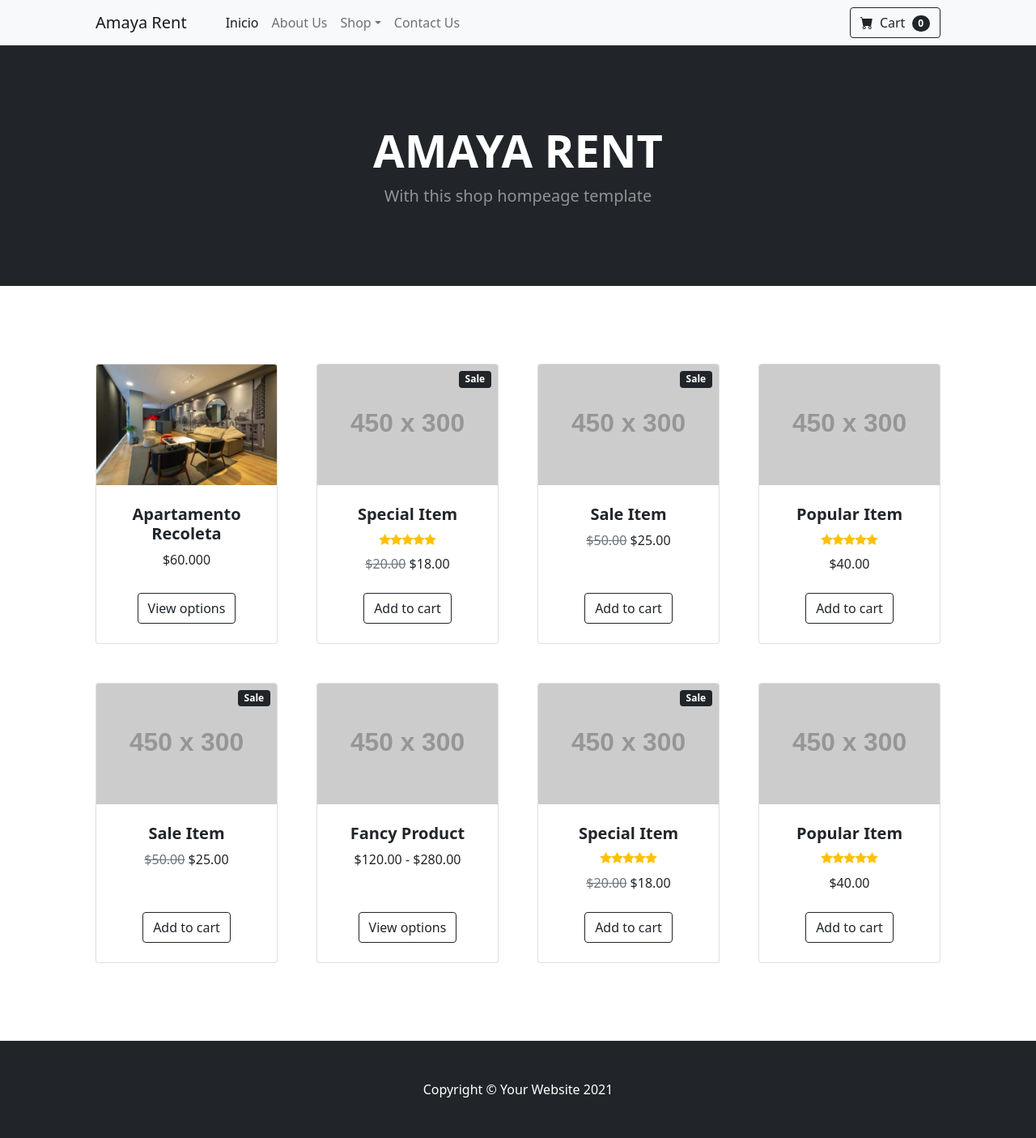
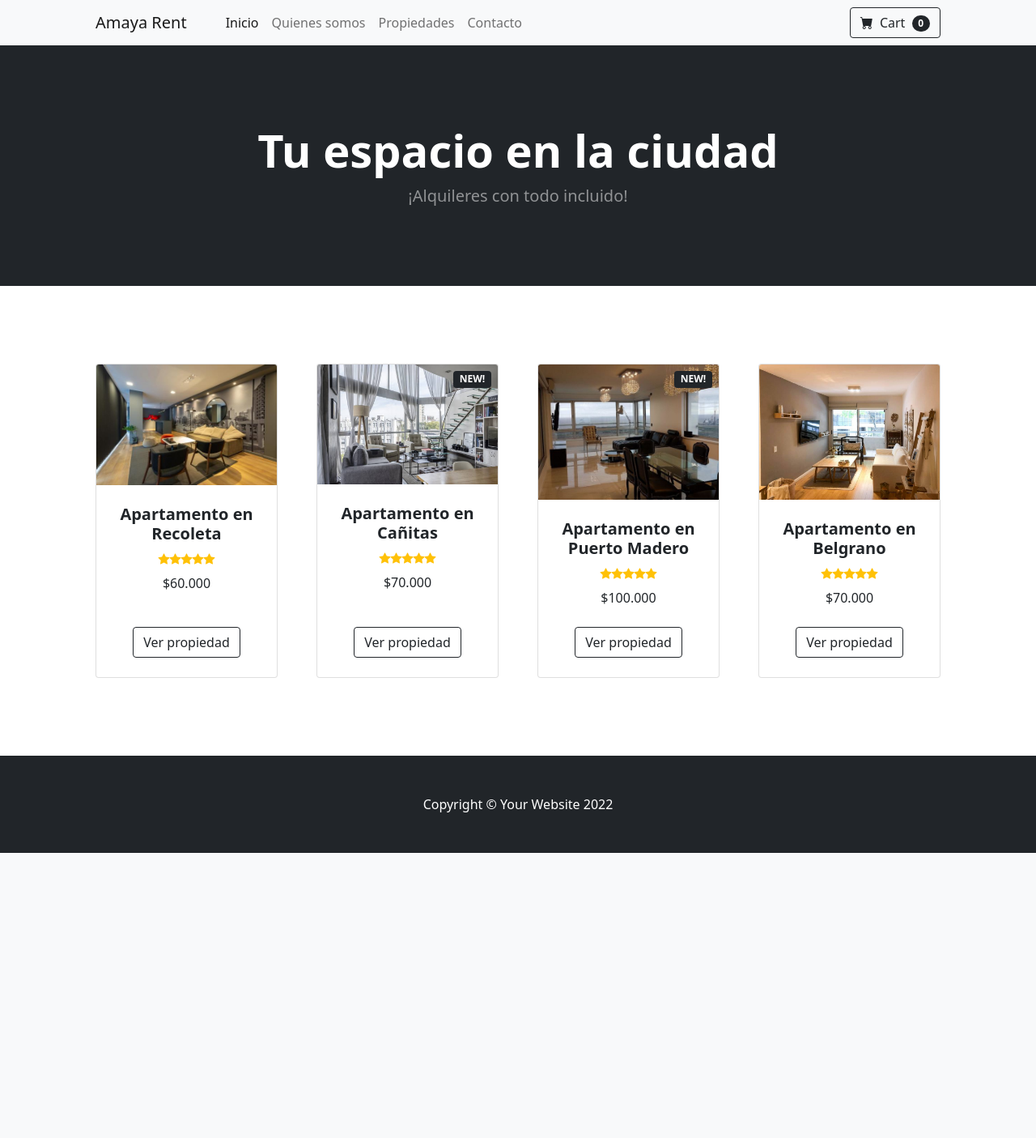
Before and after one commit to HectorAmaya89/AmayaRentRepository, a Django app: page /AmayaRent/ in a window 1280 px wide. Shown: the whole page at 81% size. After the commit the page ends 1053 px from the top, so only its background shows below. Run offline with Django 4.2, Linux system fonts and the light colour scheme; grey boxes labelled with a size stand in for pictures from a placeholder-image service; some libraries are stand-ins or nearby versions.

Commit message:
Mejorando

```diff
--- a/AmayaRentProject/AmayaRent/templates/AmayaRent/inicio.html
+++ b/AmayaRentProject/AmayaRent/templates/AmayaRent/inicio.html
@@ -8,7 +8,7 @@
         <meta name="viewport" content="width=device-width, initial-scale=1, shrink-to-fit=no" />
         <meta name="description" content="" />
         <meta name="author" content="" />
-        <title>Shop Homepage - Start Bootstrap Template</title>
+        <title>AmayaRent - Alquileres Temporales</title>
         <!-- Favicon-->
         <link rel="icon" type="image/x-icon" href="assets/favicon.ico" />
         <!-- Bootstrap icons-->
@@ -20,21 +20,15 @@
         <!-- Navigation-->
         <nav class="navbar navbar-expand-lg navbar-light bg-light">
             <div class="container px-4 px-lg-5">
-                <a class="navbar-brand" href="#!">Amaya Rent</a>
+                <a class="navbar-brand" href="{% url 'inicio' %}">Amaya Rent</a>
                 <button class="navbar-toggler" type="button" data-bs-toggle="collapse" data-bs-target="#navbarSupportedContent" aria-controls="navbarSupportedContent" aria-expanded="false" aria-label="Toggle navigation"><span class="navbar-toggler-icon"></span></button>
                 <div class="collapse navbar-collapse" id="navbarSupportedContent">
                     <ul class="navbar-nav me-auto mb-2 mb-lg-0 ms-lg-4">
                         <li class="nav-item"><a class="nav-link active" aria-current="page" href="{% url 'inicio' %}">Inicio</a></li>
-                        <li class="nav-item"><a class="nav-link" href="{% url 'aboutus' %}">About Us</a></li>
+                        <li class="nav-item"><a class="nav-link" href="{% url 'quienes_somos' %}">Quienes somos</a></li>
                         <li class="nav-item dropdown">
-                            <a class="nav-link dropdown-toggle" id="navbarDropdown" href="{% url 'shop' %}" role="button" data-bs-toggle="dropdown" aria-expanded="false">Shop</a>
-                            <ul class="dropdown-menu" aria-labelledby="navbarDropdown">
-                                <li><a class="dropdown-item" href="{% url 'shop' %}">All Products</a></li>
-                                <li><hr class="dropdown-divider" /></li>
-                                <li><a class="dropdown-item" href="#!">Popular Items</a></li>
-                                <li><a class="dropdown-item" href="#!">New Arrivals</a></li>
-                            </ul>
-                        <li class="nav-item"><a class="nav-link" href="{% url 'contactus' %}">Contact Us</a></li>
+                        <li class="nav-item"><a class="nav-link" href="{% url 'propiedades' %}">Propiedades</a></li>
+                        <li class="nav-item"><a class="nav-link" href="{% url 'contacto' %}">Contacto</a></li>
                         </li>
                     </ul>
                     <form class="d-flex">
@@ -51,8 +45,8 @@
         <header class="bg-dark py-5">
             <div class="container px-4 px-lg-5 my-5">
                 <div class="text-center text-white">
-                    <h1 class="display-4 fw-bolder">AMAYA RENT</h1>
-                    <p class="lead fw-normal text-white-50 mb-0">With this shop hompeage template</p>
+                    <h1 class="display-4 fw-bolder">Tu espacio en la ciudad</h1>
+                    <p class="lead fw-normal text-white-50 mb-0">¡Alquileres con todo incluido!</p>
                 </div>
             </div>
         </header>
@@ -68,28 +62,7 @@
                             <div class="card-body p-4">
                                 <div class="text-center">
                                     <!-- Product name-->
-                                    <h5 class="fw-bolder">Apartamento Recoleta</h5>
-                                    <!-- Product price-->
-                                    $60.000
-                                </div>
-                            </div>
-                            <!-- Product actions-->
-                            <div class="card-footer p-4 pt-0 border-top-0 bg-transparent">
-                                <div class="text-center"><a class="btn btn-outline-dark mt-auto" href="#">View options</a></div>
-                            </div>
-                        </div>
-                    </div>
-                    <div class="col mb-5">
-                        <div class="card h-100">
-                            <!-- Sale badge-->
-                            <div class="badge bg-dark text-white position-absolute" style="top: 0.5rem; right: 0.5rem">Sale</div>
-                            <!-- Product image-->
-                            <img class="card-img-top" src="https://dummyimage.com/450x300/dee2e6/6c757d.jpg" alt="..." />
-                            <!-- Product details-->
-                            <div class="card-body p-4">
-                                <div class="text-center">
-                                    <!-- Product name-->
-                                    <h5 class="fw-bolder">Special Item</h5>
+                                    <h5 class="fw-bolder">Apartamento en Recoleta</h5>
                                     <!-- Product reviews-->
                                     <div class="d-flex justify-content-center small text-warning mb-2">
                                         <div class="bi-star-fill"></div>
@@ -99,47 +72,26 @@
                                         <div class="bi-star-fill"></div>
                                     </div>
                                     <!-- Product price-->
-                                    <span class="text-muted text-decoration-line-through">$20.00</span>
-                                    $18.00
+                                    $60.000
                                 </div>
                             </div>
                             <!-- Product actions-->
                             <div class="card-footer p-4 pt-0 border-top-0 bg-transparent">
-                                <div class="text-center"><a class="btn btn-outline-dark mt-auto" href="#">Add to cart</a></div>
+                                <div class="text-center"><a class="btn btn-outline-dark mt-auto" href="{% url 'propiedades' %}">Ver propiedad</a></div>
                             </div>
                         </div>
                     </div>
                     <div class="col mb-5">
                         <div class="card h-100">
                             <!-- Sale badge-->
-                            <div class="badge bg-dark text-white position-absolute" style="top: 0.5rem; right: 0.5rem">Sale</div>
+                            <div class="badge bg-dark text-white position-absolute" style="top: 0.5rem; right: 0.5rem">NEW!</div>
                             <!-- Product image-->
-                            <img class="card-img-top" src="https://dummyimage.com/450x300/dee2e6/6c757d.jpg" alt="..." />
+                            <img class="card-img-top" src="{% static 'AmayaRent\Images\Apto3.jpg' %}" alt="..." />
                             <!-- Product details-->
                             <div class="card-body p-4">
                                 <div class="text-center">
                                     <!-- Product name-->
-                                    <h5 class="fw-bolder">Sale Item</h5>
-                                    <!-- Product price-->
-                                    <span class="text-muted text-decoration-line-through">$50.00</span>
-                                    $25.00
-                                </div>
-                            </div>
-                            <!-- Product actions-->
-                            <div class="card-footer p-4 pt-0 border-top-0 bg-transparent">
-                                <div class="text-center"><a class="btn btn-outline-dark mt-auto" href="#">Add to cart</a></div>
-                            </div>
-                        </div>
-                    </div>
-                    <div class="col mb-5">
-                        <div class="card h-100">
-                            <!-- Product image-->
-                            <img class="card-img-top" src="https://dummyimage.com/450x300/dee2e6/6c757d.jpg" alt="..." />
-                            <!-- Product details-->
-                            <div class="card-body p-4">
-                                <div class="text-center">
-                                    <!-- Product name-->
-                                    <h5 class="fw-bolder">Popular Item</h5>
+                                    <h5 class="fw-bolder">Apartamento en Cañitas</h5>
                                     <!-- Product reviews-->
                                     <div class="d-flex justify-content-center small text-warning mb-2">
                                         <div class="bi-star-fill"></div>
@@ -149,67 +101,27 @@
                                         <div class="bi-star-fill"></div>
                                     </div>
                                     <!-- Product price-->
-                                    $40.00
+                                    <!-- <span class="text-muted text-decoration-line-through">$20.00</span> -->
+                                    $70.000
                                 </div>
                             </div>
                             <!-- Product actions-->
                             <div class="card-footer p-4 pt-0 border-top-0 bg-transparent">
-                                <div class="text-center"><a class="btn btn-outline-dark mt-auto" href="#">Add to cart</a></div>
+                                <div class="text-center"><a class="btn btn-outline-dark mt-auto" href="{% url 'propiedades' %}">Ver propiedad</a></div>
                             </div>
                         </div>
                     </div>
                     <div class="col mb-5">
                         <div class="card h-100">
                             <!-- Sale badge-->
-                            <div class="badge bg-dark text-white position-absolute" style="top: 0.5rem; right: 0.5rem">Sale</div>
+                            <div class="badge bg-dark text-white position-absolute" style="top: 0.5rem; right: 0.5rem">NEW!</div>
                             <!-- Product image-->
-                            <img class="card-img-top" src="https://dummyimage.com/450x300/dee2e6/6c757d.jpg" alt="..." />
+                            <img class="card-img-top" src="{% static 'AmayaRent\Images\Apto2.jpg' %}" alt="..." />
                             <!-- Product details-->
                             <div class="card-body p-4">
                                 <div class="text-center">
                                     <!-- Product name-->
-                                    <h5 class="fw-bolder">Sale Item</h5>
-                                    <!-- Product price-->
-                                    <span class="text-muted text-decoration-line-through">$50.00</span>
-                                    $25.00
-                                </div>
-                            </div>
-                            <!-- Product actions-->
-                            <div class="card-footer p-4 pt-0 border-top-0 bg-transparent">
-                                <div class="text-center"><a class="btn btn-outline-dark mt-auto" href="#">Add to cart</a></div>
-                            </div>
-                        </div>
-                    </div>
-                    <div class="col mb-5">
-                        <div class="card h-100">
-                            <!-- Product image-->
-                            <img class="card-img-top" src="https://dummyimage.com/450x300/dee2e6/6c757d.jpg" alt="..." />
-                            <!-- Product details-->
-                            <div class="card-body p-4">
-                                <div class="text-center">
-                                    <!-- Product name-->
-                                    <h5 class="fw-bolder">Fancy Product</h5>
-                                    <!-- Product price-->
-                                    $120.00 - $280.00
-                                </div>
-                            </div>
-                            <!-- Product actions-->
-                            <div class="card-footer p-4 pt-0 border-top-0 bg-transparent">
-                                <div class="text-center"><a class="btn btn-outline-dark mt-auto" href="#">View options</a></div>
-                            </div>
-                        </div>
-                    </div>
-                    <div class="col mb-5">
-                        <div class="card h-100">
-                            <!-- Sale badge-->
-                            <div class="badge bg-dark text-white position-absolute" style="top: 0.5rem; right: 0.5rem">Sale</div>
-                            <!-- Product image-->
-                            <img class="card-img-top" src="https://dummyimage.com/450x300/dee2e6/6c757d.jpg" alt="..." />
-                            <!-- Product details-->
-                            <div class="card-body p-4">
-                                <div class="text-center">
-                                    <!-- Product name-->
-                                    <h5 class="fw-bolder">Special Item</h5>
+                                    <h5 class="fw-bolder">Apartamento en Puerto Madero</h5>
                                     <!-- Product reviews-->
                                     <div class="d-flex justify-content-center small text-warning mb-2">
                                         <div class="bi-star-fill"></div>
@@ -219,25 +131,25 @@
                                         <div class="bi-star-fill"></div>
                                     </div>
                                     <!-- Product price-->
-                                    <span class="text-muted text-decoration-line-through">$20.00</span>
-                                    $18.00
+                                    <!-- <span class="text-muted text-decoration-line-through">$50.00</span> -->
+                                    $100.000
                                 </div>
                             </div>
                             <!-- Product actions-->
                             <div class="card-footer p-4 pt-0 border-top-0 bg-transparent">
-                                <div class="text-center"><a class="btn btn-outline-dark mt-auto" href="#">Add to cart</a></div>
+                                <div class="text-center"><a class="btn btn-outline-dark mt-auto" href="{% url 'propiedades' %}">Ver propiedad</a></div>
                             </div>
                         </div>
                     </div>
                     <div class="col mb-5">
                         <div class="card h-100">
                             <!-- Product image-->
-                            <img class="card-img-top" src="https://dummyimage.com/450x300/dee2e6/6c757d.jpg" alt="..." />
+                            <img class="card-img-top" src="{% static 'AmayaRent\Images\Apto4.jpg' %}" alt="..." />
                             <!-- Product details-->
                             <div class="card-body p-4">
                                 <div class="text-center">
                                     <!-- Product name-->
-                                    <h5 class="fw-bolder">Popular Item</h5>
+                                    <h5 class="fw-bolder">Apartamento en Belgrano</h5>
                                     <!-- Product reviews-->
                                     <div class="d-flex justify-content-center small text-warning mb-2">
                                         <div class="bi-star-fill"></div>
@@ -247,13 +159,19 @@
                                         <div class="bi-star-fill"></div>
                                     </div>
                                     <!-- Product price-->
-                                    $40.00
+                                    $70.000
                                 </div>
                             </div>
                             <!-- Product actions-->
                             <div class="card-footer p-4 pt-0 border-top-0 bg-transparent">
+                                <div class="text-center"><a class="btn btn-outline-dark mt-auto" href="{% url 'propiedades' %}">Ver propiedad</a></div>
+                            </div>
+                        </div>
+                    </div>
+                            <!-- Product actions
+                            <div class="card-footer p-4 pt-0 border-top-0 bg-transparent">
                                 <div class="text-center"><a class="btn btn-outline-dark mt-auto" href="#">Add to cart</a></div>
-                            </div>
+                            </div> -->
                         </div>
                     </div>
                 </div>
@@ -261,7 +179,7 @@
         </section>
         <!-- Footer-->
         <footer class="py-5 bg-dark">
-            <div class="container"><p class="m-0 text-center text-white">Copyright &copy; Your Website 2021</p></div>
+            <div class="container"><p class="m-0 text-center text-white">Copyright &copy; Your Website 2022</p></div>
         </footer>
         <!-- Bootstrap core JS-->
         <script src="https://cdn.jsdelivr.net/npm/bootstrap@5.1.3/dist/js/bootstrap.bundle.min.js"></script>
--- a/AmayaRentProject/AmayaRent/templates/AmayaRent/shop.html
+++ /dev/null
@@ -1,5 +0,0 @@
-{% extends "AmayaRent/padre.html" %}
-{% load static %}
-{% block contenidoQueCambia %}
-<!-- mete lo que quieras -->
-{% endblock %}
--- a/AmayaRentProject/AmayaRent/urls.py
+++ b/AmayaRentProject/AmayaRent/urls.py
@@ -7,7 +7,7 @@ from AmayaRent import views
 urlpatterns = [
     path('', views.inicio, name = "inicio"),
     # path('aptotemporales', views.AptoTemporales),
-    path('aboutus', views.aboutus, name = "aboutus"),
-    path('shop', views.shop, name = "shop"),
-    path('contactus', views.contactus, name = "contactus"),
+    path('quienes_somos', views.quienes_somos, name = "quienes_somos"),
+    path('propiedades', views.propiedades, name = "propiedades"),
+    path('contacto', views.contacto, name = "contacto"),
 ]
--- a/AmayaRentProject/AmayaRent/views.py
+++ b/AmayaRentProject/AmayaRent/views.py
@@ -8,15 +8,15 @@ def inicio(request):
     return render(request, 'AmayaRent/inicio.html')
 
 
-def aboutus(request):
+def quienes_somos(request):
 
-    return render(request, 'AmayaRent/aboutus.html')
+    return render(request, 'AmayaRent/quienes_somos.html')
 
 
-def shop(request):
+def propiedades(request):
 
-    return render(request, 'AmayaRent/shop.html')
+    return render(request, 'AmayaRent/propiedades.html')
 
-def contactus(request):
+def contacto(request):
 
-    return render(request, 'AmayaRent/contactus.html')
+    return render(request, 'AmayaRent/contacto.html')
```
Also changed, not shown: AmayaRentProject/AmayaRent/templates/AmayaRent/padre.html (+6 -12 lines), AmayaRentProject/AmayaRent/templates/AmayaRent/quienes_somos.html (added, +14 -0 lines), AmayaRentProject/AmayaRent/static/AmayaRent/Images/Apto2.jpg (added), AmayaRentProject/AmayaRent/static/AmayaRent/Images/Apto3.jpg (added), AmayaRentProject/AmayaRent/static/AmayaRent/Images/Apto4.jpg (added), AmayaRentProject/AmayaRent/static/AmayaRent/Images/Quienes_somos.jpg (added), AmayaRentProject/AmayaRent/templates/AmayaRent/contacto.html (renamed from AmayaRentProject/AmayaRent/templates/AmayaRent/contactus.html), AmayaRentProject/AmayaRent/templates/AmayaRent/propiedades.html (renamed from AmayaRentProject/AmayaRent/templates/AmayaRent/aboutus.html).
